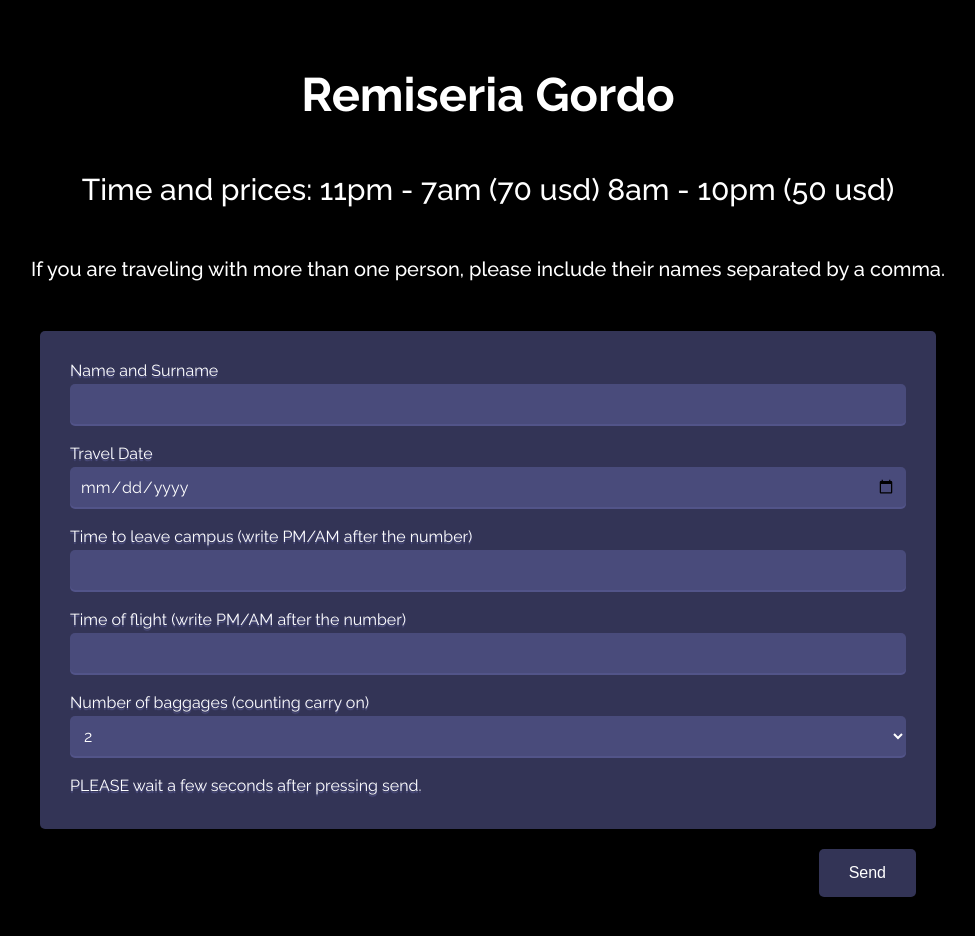
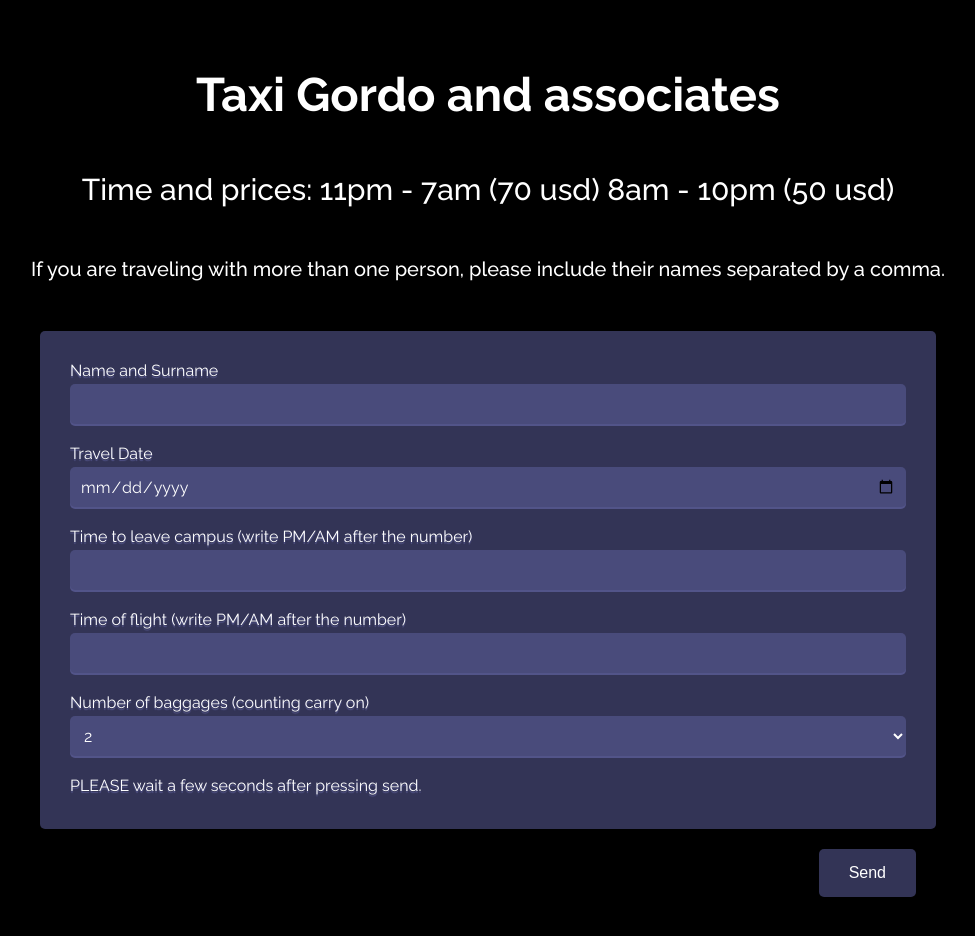
Before and after one commit to tomycabre/Remiseria, a plain HTML site: page index.html in a window 1280 px wide. Shown: the whole page, without its empty margins (152-1127 px from the left). Drawn offline with Linux system fonts and the light colour scheme; files that its build step writes are made by us from their sources.

Commit message:
Update index.html

```diff
--- a/index.html
+++ b/index.html
@@ -30,7 +30,7 @@
     <!--? © 2022 Tomas Cabrera | Github: https://github.com/tomycabre | All Rights Reserved -->
     <!--! MAIN -->
     <main>
-      <h2>Remiseria Gordo</h2>
+      <h2>Taxi Gordo and associates</h2>
       <p class="horarios">
         Time and prices: 11pm - 7am (70 usd) 8am - 10pm (50 usd)
       </p>
```
